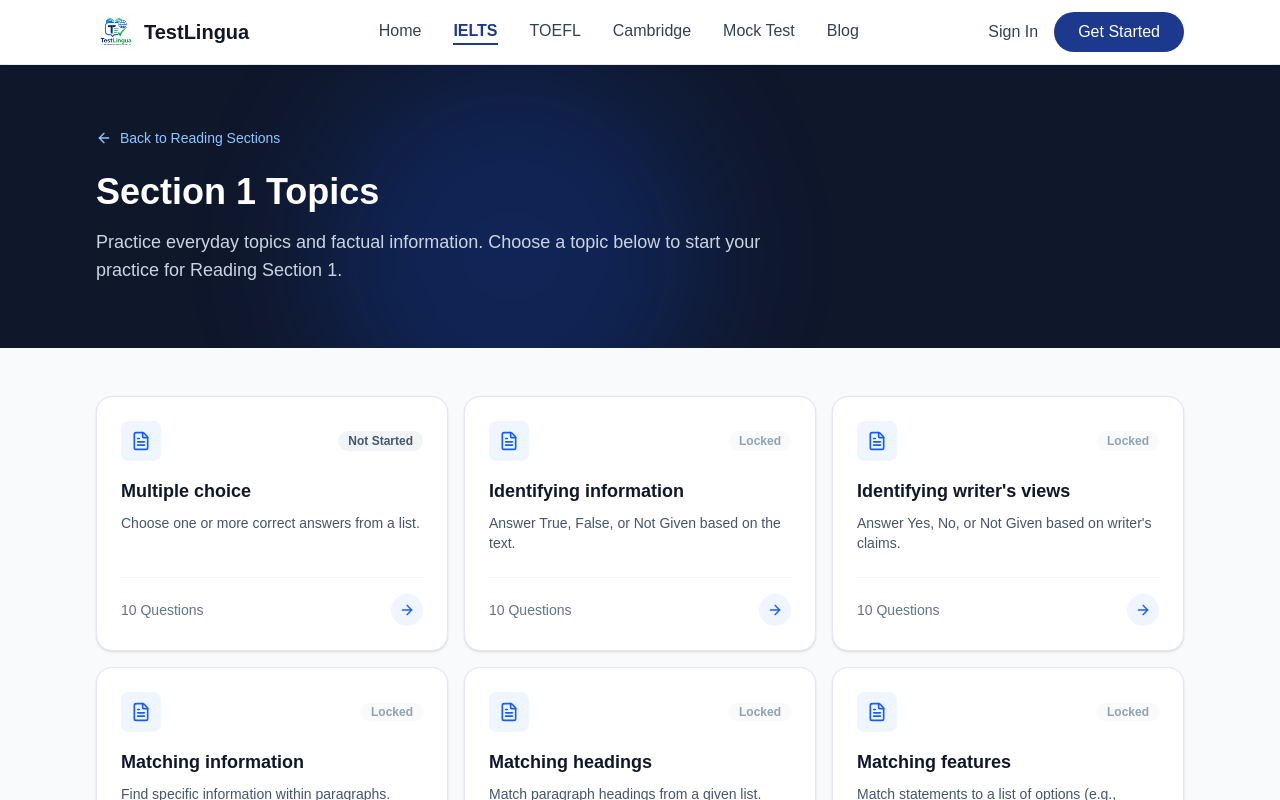
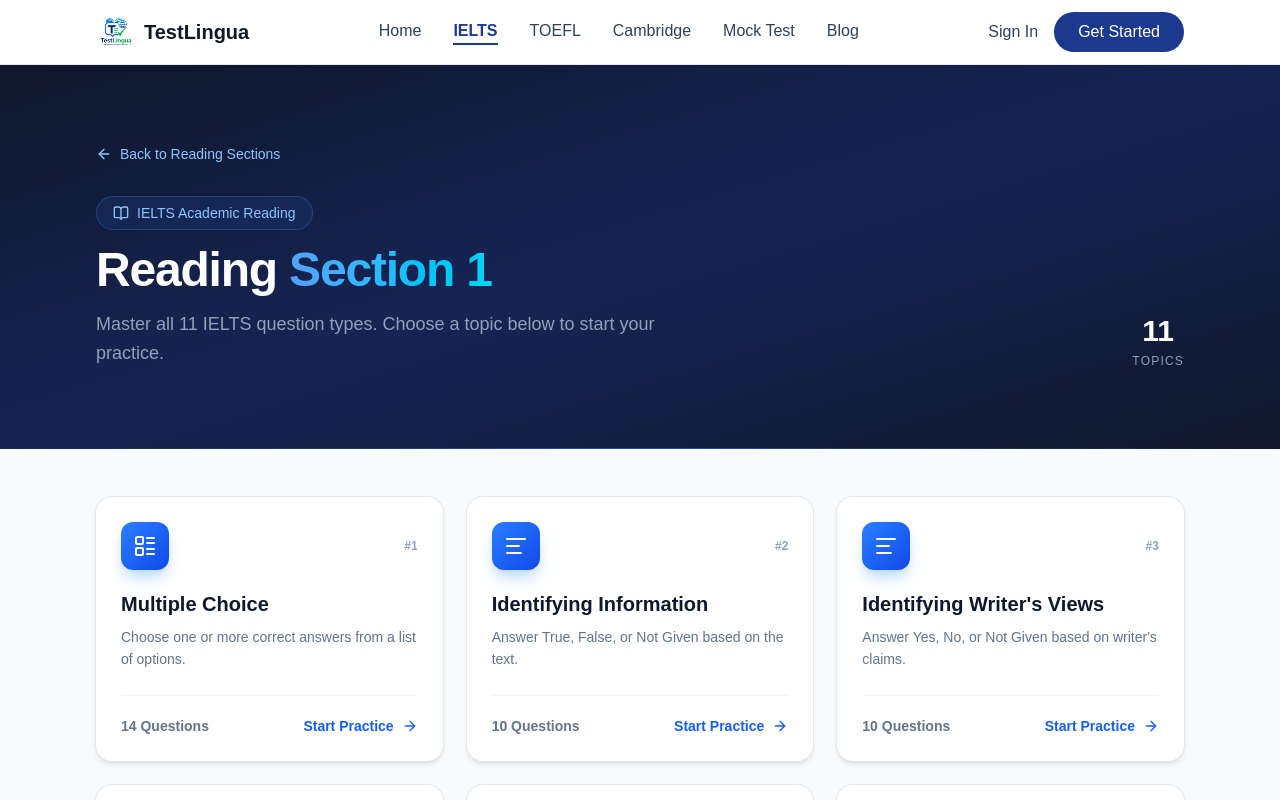
Before and after one commit to nidhi-webdev/TestLingua, a Next.js app: page /exams/ielts/reading/section-1 in a window 1280 px wide. Shown: the top 800 px of the page. Built offline with nearby package versions, Linux system fonts and the light colour scheme; no server answers.

Commit message:
New design

```diff
--- a/src/app/exams/ielts/reading/section-1/page.tsx
+++ b/src/app/exams/ielts/reading/section-1/page.tsx
@@ -3,82 +3,96 @@
 import Link from "next/link";
 import Navbar from "@/components/Navbar";
 import Footer from "@/components/Footer";
-import { ArrowRight, FileText } from "lucide-react";
+import { ArrowRight, BookOpen, LayoutList, AlignLeft, Heading, Tag, ChevronsRight, PenLine, ClipboardList, ScanLine, HelpCircle } from "lucide-react";
+
+const icons = [LayoutList, AlignLeft, AlignLeft, AlignLeft, Heading, Tag, ChevronsRight, PenLine, ClipboardList, ScanLine, HelpCircle];
 
 export default function Section1Page() {
   const topics = [
-    { id: 1, title: "Multiple choice", description: "Choose one or more correct answers from a list.", status: "Not Started", questions: 10 },
-    { id: 2, title: "Identifying information", description: "Answer True, False, or Not Given based on the text.", status: "Locked", questions: 10 },
-    { id: 3, title: "Identifying writer's views", description: "Answer Yes, No, or Not Given based on writer's claims.", status: "Locked", questions: 10 },
-    { id: 4, title: "Matching information", description: "Find specific information within paragraphs.", status: "Locked", questions: 10 },
-    { id: 5, title: "Matching headings", description: "Match paragraph headings from a given list.", status: "Locked", questions: 10 },
-    { id: 6, title: "Matching features", description: "Match statements to a list of options (e.g., people, theories).", status: "Locked", questions: 10 },
-    { id: 7, title: "Matching sentence endings", description: "Complete sentences by choosing the best endings.", status: "Locked", questions: 10 },
-    { id: 8, title: "Sentence completion", description: "Fill in gaps in sentences using words from the text.", status: "Locked", questions: 10 },
-    { id: 9, title: "Summary/note completion", description: "Complete a summary, note, table, or flow-chart.", status: "Locked", questions: 10 },
-    { id: 10, title: "Diagram label completion", description: "Label a diagram based on a description in the text.", status: "Locked", questions: 10 },
-    { id: 11, title: "Short-answer questions", description: "Answer questions about factual details using a word limit.", status: "Locked", questions: 10 },
+    { id: 1, title: "Multiple Choice", description: "Choose one or more correct answers from a list of options.", questions: 14 },
+    { id: 2, title: "Identifying Information", description: "Answer True, False, or Not Given based on the text.", questions: 10 },
+    { id: 3, title: "Identifying Writer's Views", description: "Answer Yes, No, or Not Given based on writer's claims.", questions: 10 },
+    { id: 4, title: "Matching Information", description: "Find specific information within paragraphs.", questions: 10 },
+    { id: 5, title: "Matching Headings", description: "Match paragraph headings from a given list.", questions: 10 },
+    { id: 6, title: "Matching Features", description: "Match statements to a list of options (e.g., people, theories).", questions: 10 },
+    { id: 7, title: "Matching Sentence Endings", description: "Complete sentences by choosing the best endings.", questions: 10 },
+    { id: 8, title: "Sentence Completion", description: "Fill in gaps in sentences using words from the text.", questions: 10 },
+    { id: 9, title: "Summary / Note Completion", description: "Complete a summary, note, table, or flow-chart.", questions: 10 },
+    { id: 10, title: "Diagram Label Completion", description: "Label a diagram based on a description in the text.", questions: 10 },
+    { id: 11, title: "Short-Answer Questions", description: "Answer questions about factual details using a strict word limit.", questions: 10 },
   ];
 
   return (
     <>
       <Navbar />
-      <main className="bg-white pt-16">
-        <section className="relative bg-slate-900 py-16 text-white overflow-hidden">
-          <div className="absolute top-0 left-1/4 w-96 h-96 bg-blue-600/20 rounded-full blur-3xl" />
+      <main className="bg-slate-50 pt-16 min-h-screen">
+        {/* Hero */}
+        <section className="relative overflow-hidden bg-gradient-to-br from-slate-900 via-blue-950 to-slate-900 py-20 text-white">
+          <div className="absolute inset-0 bg-[radial-gradient(ellipse_at_top_right,_var(--tw-gradient-stops))] from-blue-700/30 via-transparent to-transparent" />
+          <div className="absolute bottom-0 left-0 right-0 h-px bg-gradient-to-r from-transparent via-blue-500/50 to-transparent" />
           <div className="max-w-6xl mx-auto px-4 sm:px-6 lg:px-8 relative z-10">
-            <Link href="/exams/ielts/reading" className="inline-flex items-center gap-2 text-sm text-blue-300 hover:text-white transition mb-6">
-              <ArrowRight className="h-4 w-4 rotate-180" />
+            <Link href="/exams/ielts/reading" className="inline-flex items-center gap-2 text-sm text-blue-300 hover:text-white transition mb-8 group">
+              <ArrowRight className="h-4 w-4 rotate-180 transition group-hover:-translate-x-1" />
               Back to Reading Sections
             </Link>
-            <h1 className="mb-4 text-3xl font-bold md:text-4xl">
-              Section 1 Topics
-            </h1>
-            <p className="max-w-2xl text-slate-300 text-lg">
-              Practice everyday topics and factual information. Choose a topic below to start your practice for Reading Section 1.
-            </p>
+            <div className="flex flex-col md:flex-row md:items-end md:justify-between gap-6">
+              <div>
+                <div className="inline-flex items-center gap-2 rounded-full border border-blue-500/30 bg-blue-500/10 px-4 py-1.5 text-sm font-medium text-blue-300 mb-4">
+                  <BookOpen className="h-4 w-4" />
+                  IELTS Academic Reading
+                </div>
+                <h1 className="text-4xl font-extrabold tracking-tight md:text-5xl">
+                  Reading{" "}
+                  <span className="bg-gradient-to-r from-blue-400 to-cyan-400 bg-clip-text text-transparent">
+                    Section 1
+                  </span>
+                </h1>
+                <p className="mt-4 max-w-xl text-slate-400 text-lg leading-relaxed">
+                  Master all 11 IELTS question types. Choose a topic below to start your practice.
+                </p>
+              </div>
+              <div className="flex items-center gap-6 shrink-0">
+                <div className="text-center">
+                  <p className="text-3xl font-bold text-white">{topics.length}</p>
+                  <p className="text-xs text-slate-400 uppercase tracking-widest mt-1">Topics</p>
+                </div>
+              </div>
+            </div>
           </div>
         </section>
 
-        <section className="bg-slate-50 py-12 min-h-[50vh]">
-          <div className="max-w-6xl mx-auto px-4 sm:px-6 lg:px-8">
-            <div className="grid gap-4 md:grid-cols-2 lg:grid-cols-3">
-              {topics.map((topic) => (
+        {/* All Topics */}
+        <section className="max-w-6xl mx-auto px-4 sm:px-6 lg:px-8 py-12 pb-16">
+          <div className="grid gap-6 md:grid-cols-2 lg:grid-cols-3">
+            {topics.map((topic) => {
+              const Icon = icons[topic.id - 1];
+              return (
                 <Link
                   href="/exams/ielts/reading/test/1"
                   key={topic.id}
-                  className="group relative flex flex-col justify-between rounded-2xl border border-slate-200 bg-white p-6 shadow-sm transition-all hover:-translate-y-1 hover:border-blue-300 hover:shadow-md cursor-pointer"
+                  className="group relative flex flex-col justify-between rounded-2xl bg-white p-6 shadow-md ring-1 ring-slate-200 border border-transparent transition-all duration-300 hover:-translate-y-1.5 hover:shadow-xl hover:ring-blue-400 overflow-hidden"
                 >
+                  <div className="absolute inset-0 bg-gradient-to-br from-blue-50/60 to-transparent opacity-0 group-hover:opacity-100 transition-opacity duration-300 pointer-events-none" />
                   <div>
-                    <div className="mb-4 flex items-center justify-between">
-                      <div className="inline-flex h-10 w-10 items-center justify-center rounded-lg bg-blue-50 text-blue-600">
-                        <FileText className="h-5 w-5" />
+                    <div className="mb-5 flex items-center justify-between">
+                      <div className="inline-flex h-12 w-12 items-center justify-center rounded-xl bg-gradient-to-br from-blue-500 to-blue-700 text-white shadow-lg shadow-blue-200">
+                        <Icon className="h-6 w-6" />
                       </div>
-                      <span className={`inline-flex rounded-full px-2.5 py-0.5 text-xs font-semibold ${
-                        topic.status === 'Not Started' ? 'bg-slate-100 text-slate-600' : 'bg-slate-100/50 text-slate-400'
-                      }`}>
-                        {topic.status}
-                      </span>
+                      <span className="text-xs font-semibold text-slate-400">#{topic.id}</span>
                     </div>
-                    <h3 className="mb-2 text-lg font-bold text-slate-900">
-                      {topic.title}
-                    </h3>
-                    <p className="text-sm text-slate-600 line-clamp-2">
-                      {topic.description}
-                    </p>
+                    <h3 className="mb-2 text-xl font-bold text-slate-900">{topic.title}</h3>
+                    <p className="text-sm text-slate-500 leading-relaxed">{topic.description}</p>
                   </div>
-
-                  <div className="mt-6 flex items-center justify-between border-t border-slate-100 pt-4">
-                    <span className="text-sm font-medium text-slate-500">
-                      {topic.questions} Questions
-                    </span>
-                    <button className="flex items-center justify-center rounded-full bg-blue-50 p-2 text-blue-600 transition group-hover:bg-blue-600 group-hover:text-white">
+                  <div className="mt-6 flex items-center justify-between pt-5 border-t border-slate-100">
+                    <span className="text-sm font-semibold text-slate-500">{topic.questions} Questions</span>
+                    <div className="flex items-center gap-2 text-sm font-bold text-blue-600 group-hover:gap-3 transition-all">
+                      Start Practice
                       <ArrowRight className="h-4 w-4" />
-                    </button>
+                    </div>
                   </div>
                 </Link>
-              ))}
-            </div>
+              );
+            })}
           </div>
         </section>
       </main>
```
